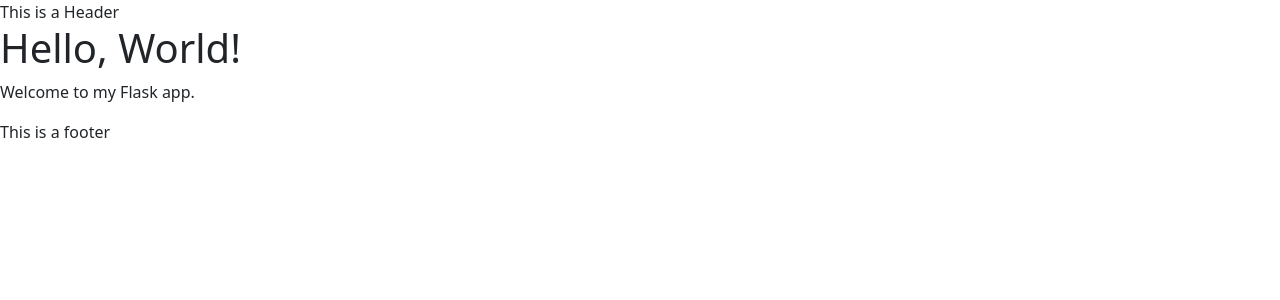
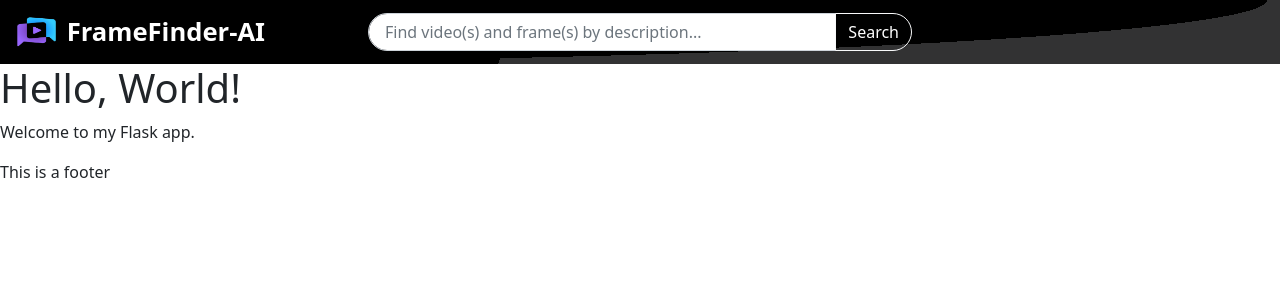
Before and after one commit to PeterNg2333/CSCI4140-CLIP-Frame-Identifier, a Flask app: page /index.html in a window 1280 px wide. Shown: the top 300 px of the page. Run offline with Flask 3, Linux system fonts and the light colour scheme.

Commit message:
version 0.2 -- Navbar done

```diff
--- a/my-flask-app/app/static/css/index.css
+++ b/my-flask-app/app/static/css/index.css
@@ -0,0 +1,35 @@
+/* This css file is used to style the index.html file and other common styles */
+
+.bg-color-purpleMix {
+    color: #fff;
+    background: -webkit-linear-gradient(110deg, #000000 40%, rgba(0, 0, 0, 0) 30%), -webkit-radial-gradient(farthest-corner at 0% 0%, #000000 70%, #323233 70%);
+    background: -o-linear-gradient(110deg, #000000 40%, rgba(0, 0, 0, 0) 30%), -o-radial-gradient(farthest-corner at 0% 0%, #000000 70%, #323233 70%);
+    background: -moz-linear-gradient(110deg, #000000 40%, rgba(0, 0, 0, 0) 30%), -moz-radial-gradient(farthest-corner at 0% 0%, #000000 70%, #323233 70%);
+    background: linear-gradient(110deg, #000000 40%, rgba(0, 0, 0, 0) 30%), radial-gradient(farthest-corner at 0% 0%, #000000 70%, #323233 70%);
+}
+
+
+
+.Header {
+    font-size: 160%;
+    font-weight: bold;
+    display: inline;
+}
+
+.px-md-6 {
+    padding-left: 2rem !important;
+    padding-right: 2rem !important;
+}
+
+/* For the search bar */
+.input-group-rounded {
+    .input-group-field {
+      border-radius: 5000px 0 0 5000px;
+      padding-left: 1rem;
+    }
+
+    .input-group-button{
+      border-radius:  0 5000px 5000px 0 !important;
+      font-size: 1rem;
+    }
+  }
--- a/my-flask-app/app/templates/components/Head.html
+++ b/my-flask-app/app/templates/components/Head.html
@@ -6,4 +6,4 @@
 <meta name="author" content="Flask App">
 <link rel="icon" href="{{ url_for('static', filename='favicon.ico') }}">
 <link href="https://cdn.jsdelivr.net/npm/bootstrap@5.0.2/dist/css/bootstrap.min.css" rel="stylesheet" integrity="sha384-EVSTQN3/azprG1Anm3QDgpJLIm9Nao0Yz1ztcQTwFspd3yD65VohhpuuCOmLASjC" crossorigin="anonymous">
-<link rel="stylesheet" href="{{ url_for('static', filename='css/index.css') }}">
+<link rel="stylesheet" href="{{ url_for('static', filename='./css/index.css') }}">
--- a/my-flask-app/app/templates/components/Nav.html
+++ b/my-flask-app/app/templates/components/Nav.html
@@ -1 +1,18 @@
-<div> This is a Header </div>
+<nav class="container-fluid bg-color-purpleMix py-2 m-0 ">
+    <div class="navbar py-0 row">
+        <a class="navbar-brand Header me-0 col-md-3 col-sm-6" href="./index">
+            <img src="{{ url_for('static', filename='imgs/logo.png') }}" alt="logo" width="48" height="36" class="d-inline-block align-text-top">
+            <span class="text-white"> FrameFinder-AI </span>
+        </a>
+
+        <form class="form-inline col-md-6 col-sm-6 px-md-3">
+            <div class="input-group px-md-3 px-md-6 input-group-rounded">
+                <input class="form-control mr-sm-2 input-group-field" type="search" placeholder="Find video(s) and frame(s) by description..." aria-label="Search">
+                <button class="btn btn-outline-light text-white my-2 my-sm-0 input-group-button" type="submit">Search</button>
+            </div>
+        </form>
+        <div class="col-md-3 col-sm-0"> </div>
+
+    </div>
+
+</nav>
--- a/my-flask-app/app/templates/components/SearchBar.html
+++ /dev/null
@@ -1 +0,0 @@
-<div> This is a search bar </div>
```
Also changed, not shown: my-flask-app/app/static/imgs/logo.png (added).
